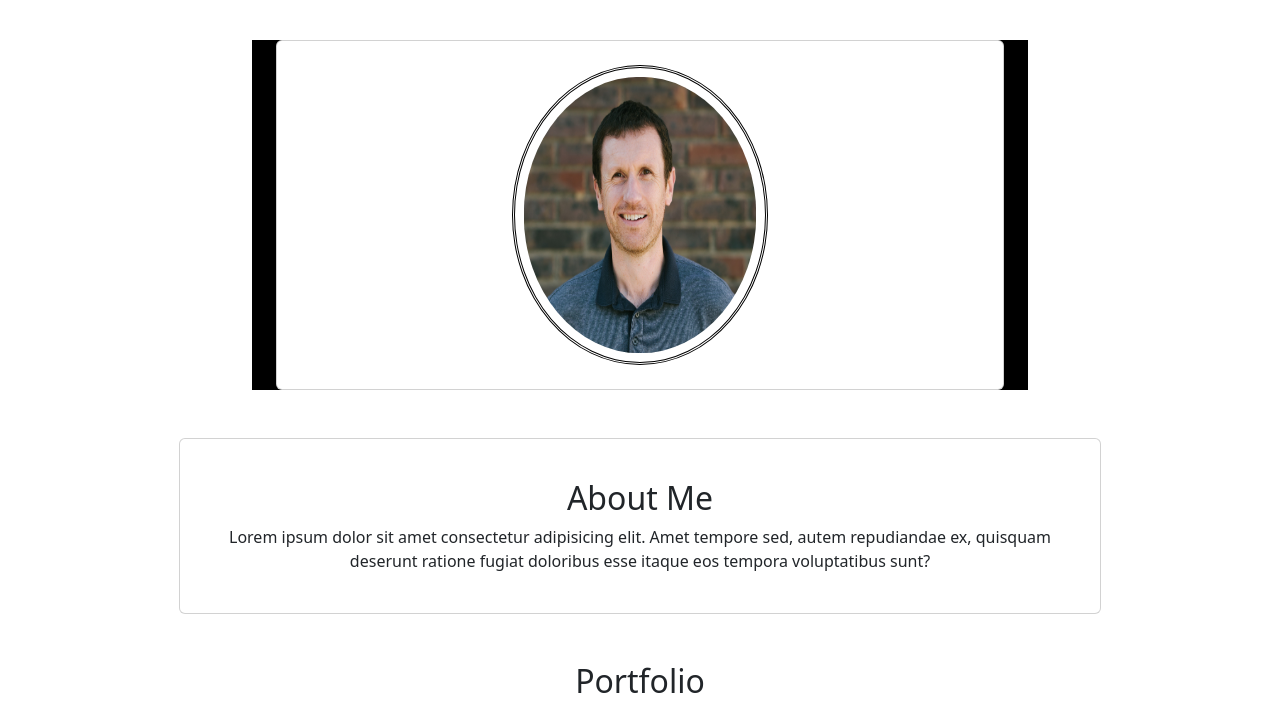
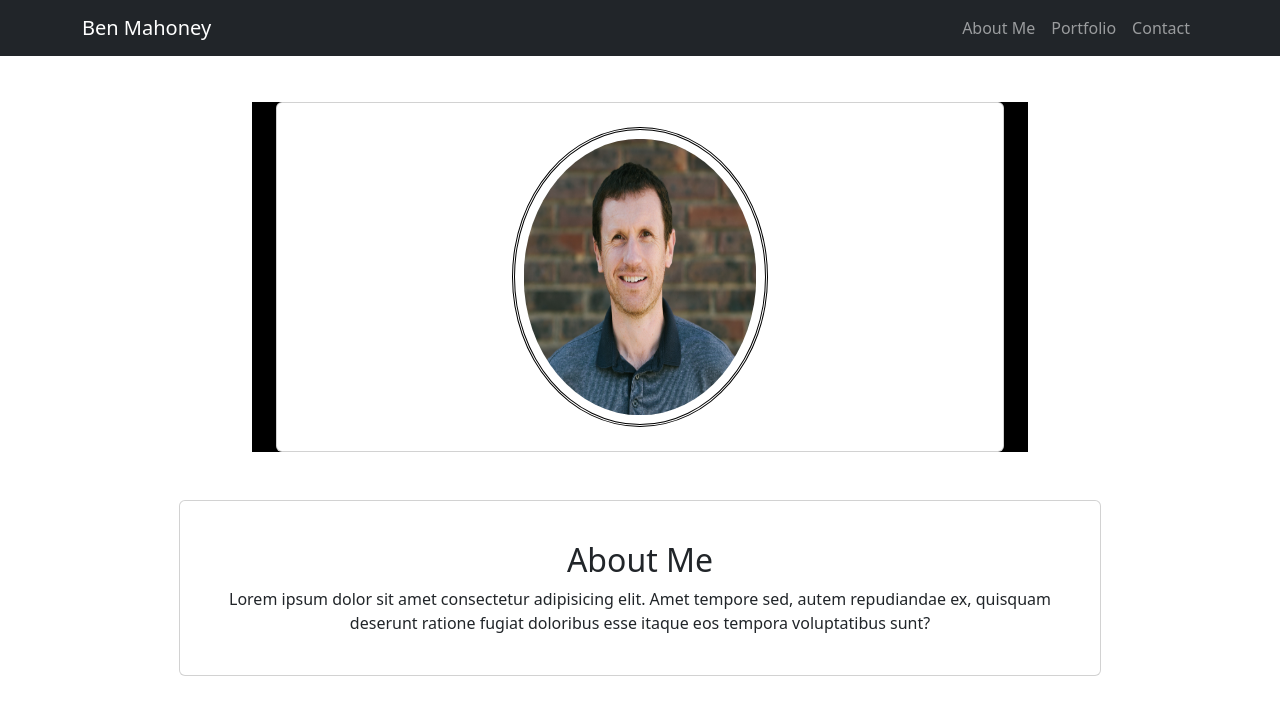
Before and after one commit to bentiger1904/portfolio-website, a plain HTML site: page index.html in a window 1280 px wide. Shown: the top 721 px of the page. Drawn offline with nearby package versions, Linux system fonts and the light colour scheme; a web font is replaced by a local one.

Commit message:
fixed navbar added with collapsable menu below medium screen size

```diff
--- a/css/style.css
+++ b/css/style.css
@@ -1,9 +1,14 @@
 /* Global styles ============= */
-body {
+/*body {
   margin-top: 40px;
-}
+}*/
+
 .hero {
     background-color: black;
+    margin-top: 150px;
+}
+.navbar-collapse {
+    justify-content: end;
 }
 
 .profile-image {
@@ -14,13 +19,25 @@ body {
   border: 3px black double;
   padding: 1.2%;
 }
-.profile {
 
-}
-/*Screen size 900px*/
-@media (max-width: 900px) {
+/*Screen size 1300px*/
+@media (max-width: 1300px) {
   .profile-image {
-    min-width: 170.62px;
-    min-height: 161.41;
+    min-width: 253.93px;
+    min-height: 300px;
   }
 }
+/*Screen size 435px*/
+@media (max-width: 435px) {
+    .profile-image {
+      min-width: 167.59px;
+      min-height: 198px;
+    }
+  }
+/*Screen size 305px*/
+@media (max-width: 305px) {
+    .profile-image {
+      min-width: 126.96px;
+      min-height: 150px;
+    }
+  }
--- a/index.html
+++ b/index.html
@@ -47,7 +47,31 @@
     />
   </head>
   <body>
+    <header>
     <!-- Navigation -->
+    <nav class="navbar navbar-expand-md navbar-dark fixed-top bg-dark">
+        <div class="container-md">
+            <a href="#" class="navbar-brand">Ben Mahoney</a>
+            <button class="navbar-toggler" data-bs-toggle="collapse" data-bs-target="#nav" aria-controls="nav" aria-label="Expand Navigation">
+                <span class="navbar-toggler-icon"></span>
+            </button>
+            <div class="collapse navbar-collapse" id="nav">
+            <ul class="navbar-nav">
+                <li class="nav-item">
+                    <a href="#" class="nav-link">About Me</a>
+                </li>
+                <li class="nav-item">
+                    <a href="#" class="nav-link">Portfolio</a>
+                </li>
+                <li class="nav-item">
+                    <a href="#" class="nav-link">Contact</a>
+                </li>
+            </ul>
+        </div>
+        </div>
+    </nav>
+    </header>
+    <!-- Website content -->
     <div class="container-md">
       <div class="row g-5">
 
```
